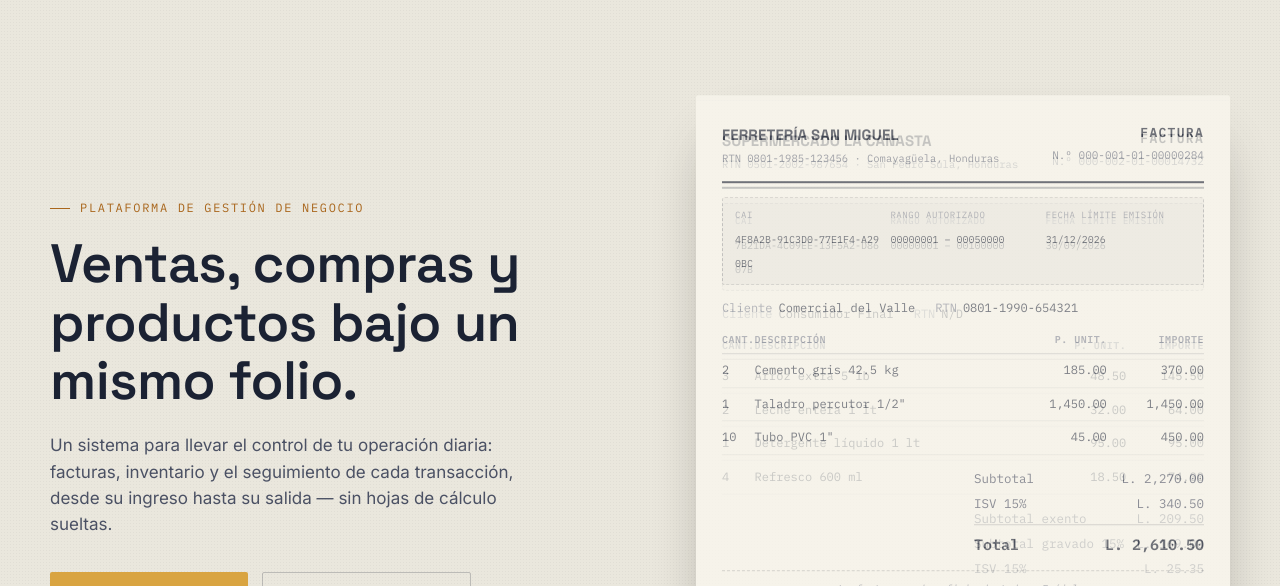
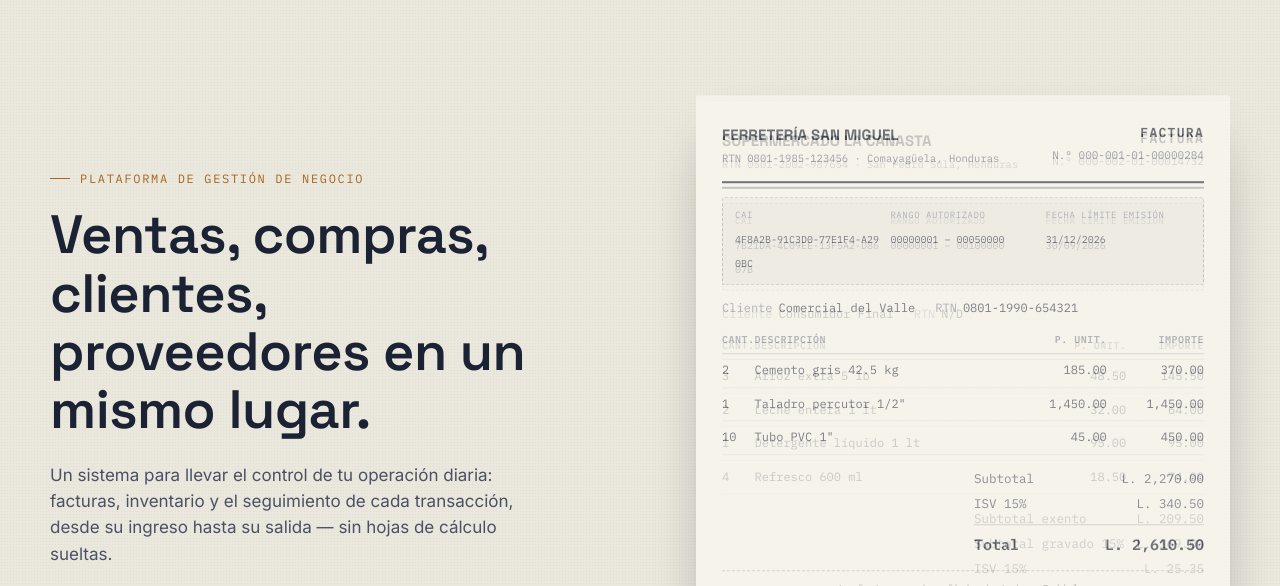
Before and after one commit to wiliancabel-creator/sistemas-fajardo-landing, a plain HTML site: page index.html in a window 1280 px wide. Shown: the part 84-670 px from the top of the page. Drawn offline with Linux system fonts and the light colour scheme.

Commit message:
nuevos cambios

```diff
--- a/index.html
+++ b/index.html
@@ -55,7 +55,7 @@
   <section class="hero wrap">
     <div>
       <div class="eyebrow">Plataforma de gestión de negocio</div>
-      <h1>Ventas, compras y productos bajo un mismo folio.</h1>
+      <h1>Ventas, compras, clientes, proveedores en un mismo lugar.</h1>
       <p class="lead">Un sistema para llevar el control de tu operación diaria: facturas, inventario y el seguimiento de cada transacción, desde su ingreso hasta su salida — sin hojas de cálculo sueltas.</p>
       <div class="hero-cta">
         <a href="#contacto" class="btn btn-primary">Solicitar cotización</a>
```
